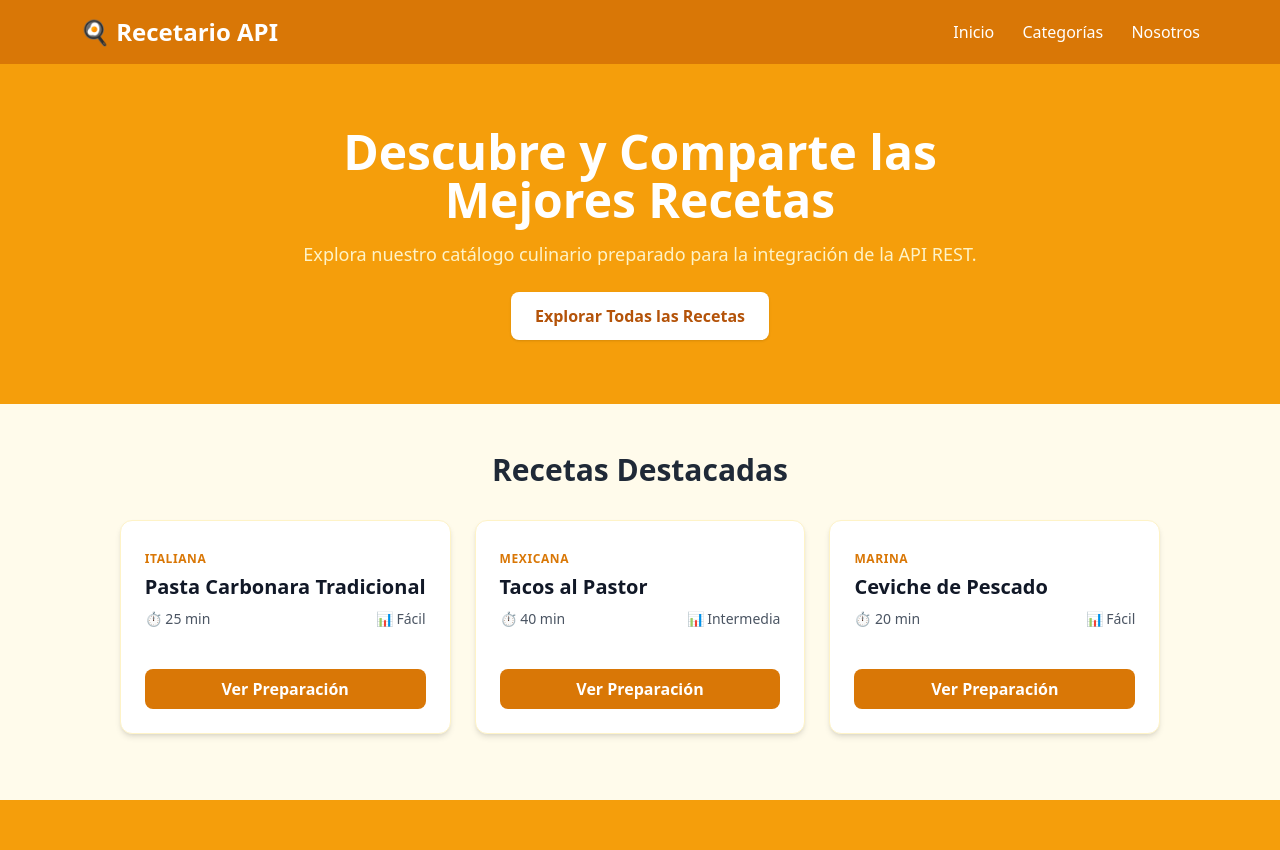
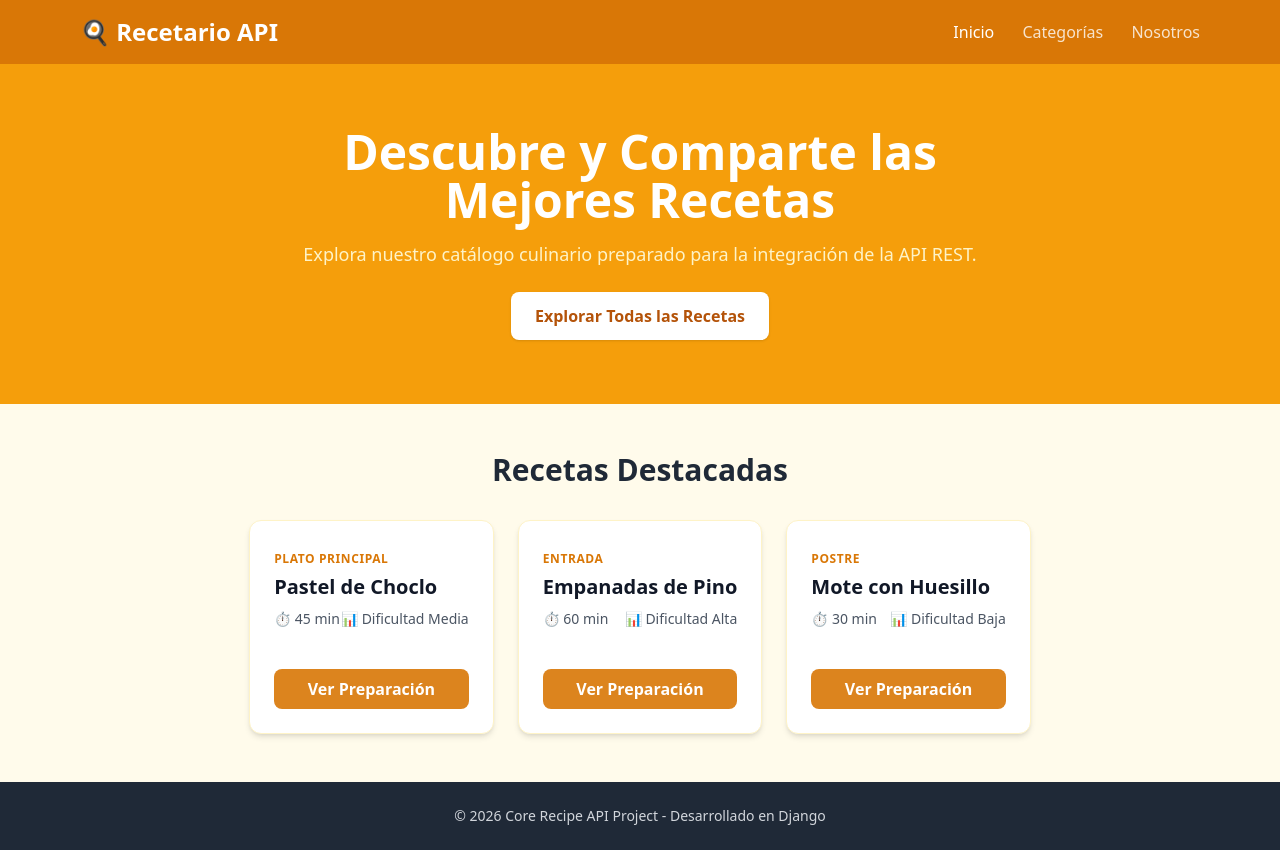
Before and after one commit to TheWolf301/IEI_N4_C1-Maycol, a Django app: page / in a window 1280 px wide. Before the commit the page ends 800 px from the top, so only its background shows below. Run offline with Django 5.2, Linux system fonts and the light colour scheme; some libraries are stand-ins or nearby versions.

Commit message:
cambios para funcionar

```diff
--- a/api_receta/templates/404.html
+++ b/api_receta/templates/404.html
@@ -54,7 +54,7 @@
     <p>La URL solicitada no existe o no está disponible en este servidor.</p>
 
     <!-- Botón para volver a la ruta principal de Django -->
-    <a href="{% url 'home' %}" class="btn">Volver a la página principal</a>
+    <a href="{% url 'index' %}" class="btn">Volver a la página principal</a>
 
 </body>
 </html>
--- a/api_receta/templates/index.html
+++ b/api_receta/templates/index.html
@@ -11,14 +11,13 @@
     <!-- Navegación -->
     <nav class="bg-amber-600 text-white shadow-md">
         <div class="max-w-6xl mx-auto px-4 py-4 flex justify-between items-center">
-            <a href="{% url 'home' %}" class="text-2xl font-bold flex items-center gap-2">
+            <span class="text-2xl font-bold flex items-center gap-2">
                 🍳 Recetario API
-            </a>
+            </span>
             <div class="space-x-6 font-medium">
-                <a href="{% url 'home' %}" class="hover:text-amber-200 transition">Inicio</a>
-                <!-- Este enlace apunta a una ruta no creada -> Gatilla el 404 genérico -->
-                <a href="/categorias/" class="hover:text-amber-200 transition">Categorías</a>
-                <a href="/nosotros/" class="hover:text-amber-200 transition">Nosotros</a>
+                <a href="{% url 'index' %}" class="hover:text-amber-200 transition">Inicio</a>
+                <a href="javascript:void(0)" class="hover:text-amber-200 transition opacity-80 cursor-default">Categorías</a>
+                <a href="javascript:void(0)" class="hover:text-amber-200 transition opacity-80 cursor-default">Nosotros</a>
             </div>
         </div>
     </nav>
@@ -30,10 +29,9 @@
             <p class="text-lg text-amber-100 mb-6">
                 Explora nuestro catálogo culinario preparado para la integración de la API REST.
             </p>
-            <!-- Botón hacia una sección inexistente -> 404 genérico -->
-            <a href="/explorar-todo/" class="inline-block bg-white text-amber-700 font-bold px-6 py-3 rounded-lg shadow hover:bg-amber-100 transition">
+            <button type="button" class="inline-block bg-white text-amber-700 font-bold px-6 py-3 rounded-lg shadow cursor-default">
                 Explorar Todas las Recetas
-            </a>
+            </button>
         </div>
     </header>
 
@@ -42,31 +40,63 @@
         <h2 class="text-3xl font-bold text-gray-800 mb-8 text-center">Recetas Destacadas</h2>
 
         <div class="grid grid-cols-1 md:grid-cols-3 gap-6">
-            {% for receta in recetas %}
+            <!-- Receta 1 -->
             <div class="bg-white rounded-xl shadow-md overflow-hidden border border-amber-100 flex flex-col justify-between">
                 <div class="p-6">
-                    <span class="text-xs font-bold text-amber-600 uppercase tracking-wider">{{ receta.categoria }}</span>
-                    <h3 class="text-xl font-bold text-gray-900 mt-1 mb-2">{{ receta.titulo }}</h3>
+                    <span class="text-xs font-bold text-amber-600 uppercase tracking-wider">Plato Principal</span>
+                    <h3 class="text-xl font-bold text-gray-900 mt-1 mb-2">Pastel de Choclo</h3>
                     <div class="flex justify-between text-sm text-gray-600 mb-4">
-                        <span>⏱️ {{ receta.tiempo }}</span>
-                        <span>📊 {{ receta.dificultad }}</span>
+                        <span>⏱️ 45 min</span>
+                        <span>📊 Dificultad Media</span>
                     </div>
                 </div>
                 <div class="p-6 pt-0">
-                    <!-- Al hacer clic en una receta te llevará a su detalle (ruta inexistente /recetas/1/ -> 404) -->
-                    <a href="/recetas/{{ receta.id }}/" class="block text-center bg-amber-600 hover:bg-amber-700 text-white font-semibold py-2 rounded-lg transition">
+                    <button type="button" class="w-full text-center bg-amber-600 text-white font-semibold py-2 rounded-lg cursor-default opacity-90">
                         Ver Preparación
-                    </a>
+                    </button>
                 </div>
             </div>
-            {% endfor %}
+
+            <!-- Receta 2 -->
+            <div class="bg-white rounded-xl shadow-md overflow-hidden border border-amber-100 flex flex-col justify-between">
+                <div class="p-6">
+                    <span class="text-xs font-bold text-amber-600 uppercase tracking-wider">Entrada</span>
+                    <h3 class="text-xl font-bold text-gray-900 mt-1 mb-2">Empanadas de Pino</h3>
+                    <div class="flex justify-between text-sm text-gray-600 mb-4">
+                        <span>⏱️ 60 min</span>
+                        <span>📊 Dificultad Alta</span>
+                    </div>
+                </div>
+                <div class="p-6 pt-0">
+                    <button type="button" class="w-full text-center bg-amber-600 text-white font-semibold py-2 rounded-lg cursor-default opacity-90">
+                        Ver Preparación
+                    </button>
+                </div>
+            </div>
+
+            <!-- Receta 3 -->
+            <div class="bg-white rounded-xl shadow-md overflow-hidden border border-amber-100 flex flex-col justify-between">
+                <div class="p-6">
+                    <span class="text-xs font-bold text-amber-600 uppercase tracking-wider">Postre</span>
+                    <h3 class="text-xl font-bold text-gray-900 mt-1 mb-2">Mote con Huesillo</h3>
+                    <div class="flex justify-between text-sm text-gray-600 mb-4">
+                        <span>⏱️ 30 min</span>
+                        <span>📊 Dificultad Baja</span>
+                    </div>
+                </div>
+                <div class="p-6 pt-0">
+                    <button type="button" class="w-full text-center bg-amber-600 text-white font-semibold py-2 rounded-lg cursor-default opacity-90">
+                        Ver Preparación
+                    </button>
+                </div>
+            </div>
         </div>
     </main>
 
-    <!-- Pie de página
+    <!-- Pie de página -->
     <footer class="bg-gray-800 text-gray-300 py-6 text-center text-sm">
         <p>&copy; 2026 Core Recipe API Project - Desarrollado en Django</p>
-    </footer> -->
+    </footer>
 
 </body>
 </html>
--- a/api_receta/urls.py
+++ /dev/null
@@ -1,7 +0,0 @@
-from django.urls import path
-from . import views
-
-urlpatterns = [
-    path('', views.home, name='home'),
-    path('recetas/', views.lista_recetas, name='lista_recetas'),
-]
--- a/api_receta/views.py
+++ b/api_receta/views.py
@@ -1,12 +1,4 @@
 from django.shortcuts import render
 
-def home(request):
-    recetas_destacadas = [
-        {"id": 1, "titulo": "Pasta Carbonara Tradicional", "tiempo": "25 min", "dificultad": "Fácil", "categoria": "Italiana"},
-        {"id": 2, "titulo": "Tacos al Pastor", "tiempo": "40 min", "dificultad": "Intermedia", "categoria": "Mexicana"},
-        {"id": 3, "titulo": "Ceviche de Pescado", "tiempo": "20 min", "dificultad": "Fácil", "categoria": "Marina"},
-    ]
-    return render(request, 'index.html', {'recetas': recetas_destacadas})
-
-def lista_recetas(request):
-    return render(request, 'recetas.html')
+def index(request):
+    return render(request, 'index.html')
--- a/core/urls.py
+++ b/core/urls.py
@@ -15,9 +15,10 @@
     2. Add a URL to urlpatterns:  path('blog/', include('blog.urls'))
 """
 from django.contrib import admin
-from django.urls import path, include
+from django.urls import path
+from api_receta import views
 
 urlpatterns = [
     path('admin/', admin.site.urls),
-    path('', include('api_receta.urls')),
+    path('', views.index, name='index'),
 ]
```
